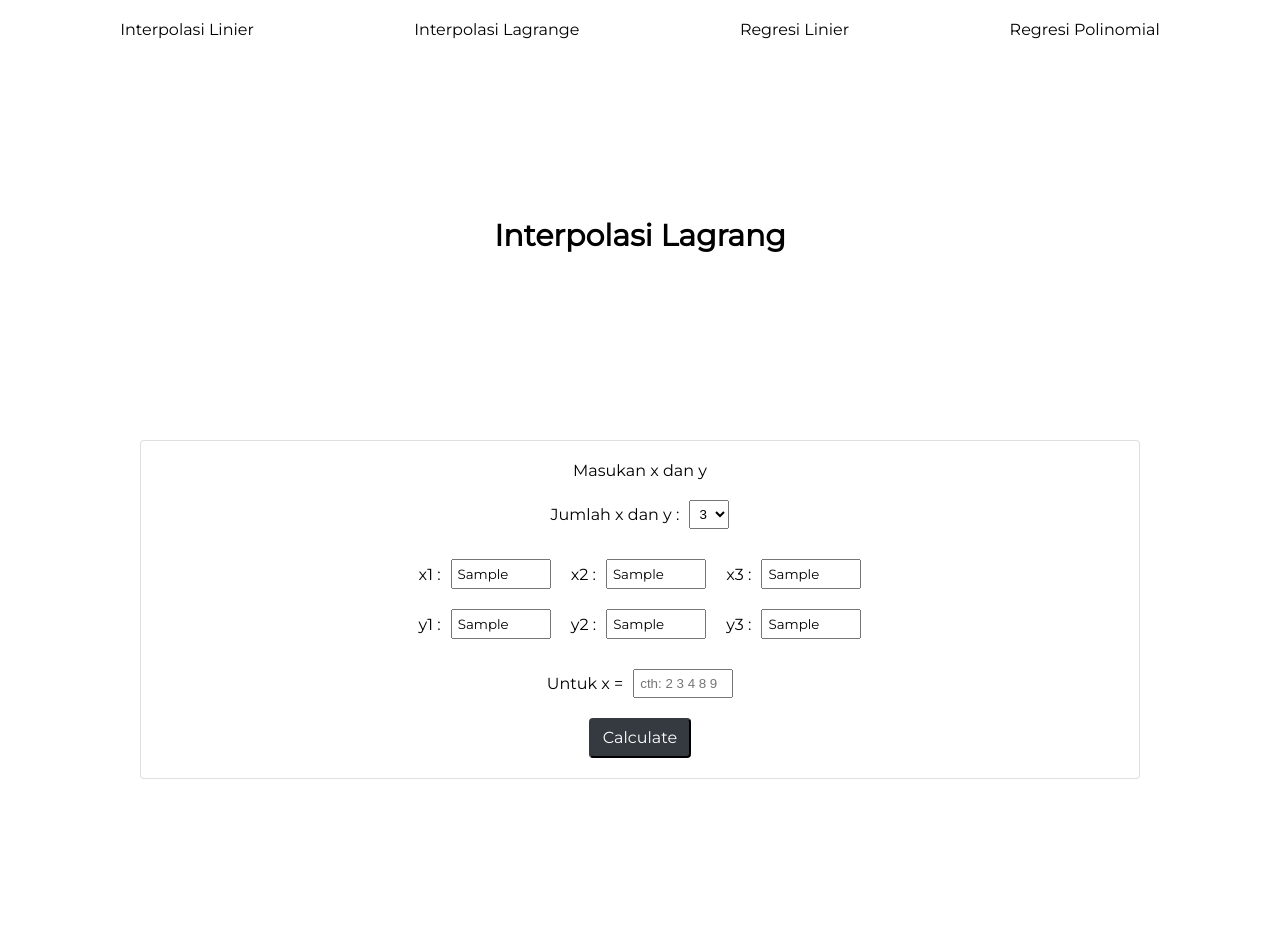
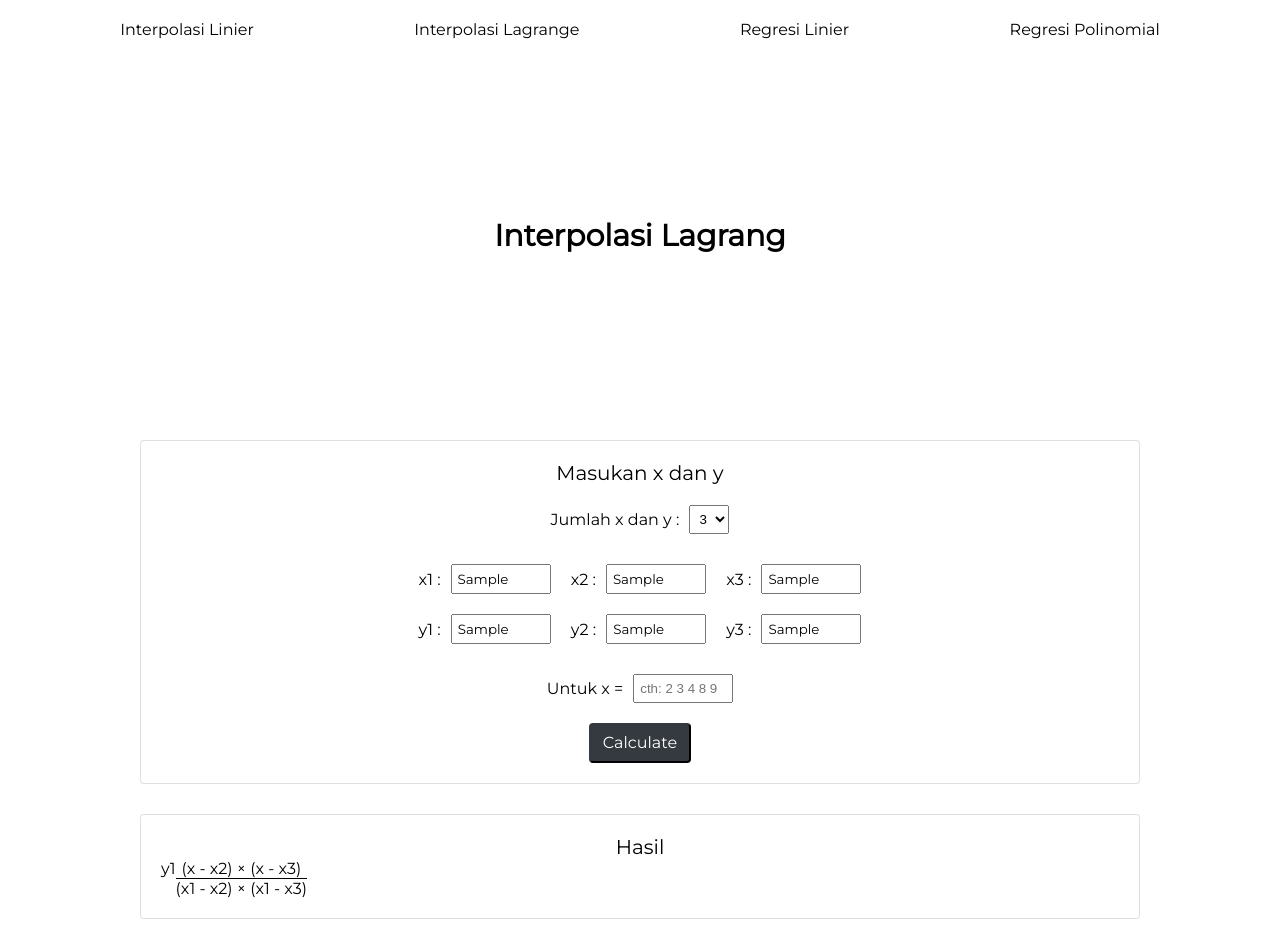
Before and after one commit to raflyfahrezi/UAS-Metnum, a Next.js app: page /interpolasilagrange in a window 1280 px wide. Both pictures are taken after typing "Sample", "Sample", "Sample", "Sample", "Sample", "Sample" into the empty fields and a click on the button "Calculate". Before the commit the page ends 809 px from the top, so only its background shows below. Built offline with nearby package versions, Linux system fonts and the light colour scheme.

Commit message:
process interpolasi lagrang result

```diff
--- a/component/materi/interpolasi-lagrang/interpolasi-lagrang-calculate.js
+++ b/component/materi/interpolasi-lagrang/interpolasi-lagrang-calculate.js
@@ -46,10 +46,8 @@ const InterpolasiLagrangCalculate = (xyparams, xparams) => {
             total += y[i-1] * hitungAtasBawah(x, untuk_X_Ke, i)
         }
 
-        total = (total.toExponential(3)).toString()
-        total = total.substr(0, total.length - 3)
+        total = (total.toFixed(3)).toString()
         return total
-        // console.log(total)
     }
 }
 
--- /dev/null
+++ b/component/materi/interpolasi-lagrang/interpolasi-lagrang-per-y.js
@@ -0,0 +1,31 @@
+const InterpolasiLagrangPerY = props => {
+    return (
+        <div className="satu">
+            <p className="montserrat">y1</p>
+            <div>
+                <div className="second">
+                    <p className="montserrat">(x - x2) &times; (x - x3)</p>
+                </div>
+                <div>
+                    <p className="montserrat">(x1 - x2) &times; (x1 - x3)</p>
+                </div>
+            </div>
+            <style jsx>
+                {
+                    `
+                        .satu {
+                            width: max-content;
+                            display: flex;
+                        }
+
+                        .second {
+                            border-bottom: 1px solid black;
+                        }
+                    `
+                }
+            </style>
+        </div>
+    )
+}
+
+export default InterpolasiLagrangPerY
--- /dev/null
+++ b/component/materi/interpolasi-lagrang/interpolasi-lagrang-step.js
@@ -0,0 +1,22 @@
+import React, { useEffect } from 'react'
+
+import InterpolasiLagrangPerY from './interpolasi-lagrang-per-y'
+
+const InterpolasiLagrangStep = props => {
+    const xy = props.xy
+    const forX = props.forX
+    const result = props.result
+
+
+    // useEffect(() => {
+
+    // }, [])
+
+    return(
+        <div>
+            <InterpolasiLagrangPerY xy={ xy } forx={ forX } result={ result } />
+        </div>
+    )
+}
+
+export default InterpolasiLagrangStep
--- a/component/materi/interpolasi-lagrang/interpolasiLagrang.js
+++ b/component/materi/interpolasi-lagrang/interpolasiLagrang.js
@@ -2,31 +2,46 @@ import React, { useEffect, useState } from 'react'
 
 import InputXY from '../inputXY/inputXY'
 import InterpolasiLagrangCalculate from './interpolasi-lagrang-calculate'
+import InterpolasiLagrangStep from './interpolasi-lagrang-step'
 
 const InterpolasiLagrang = () => {
     const [xNeeded, setXNeeded] = useState([1, 2, 3])
     const [xy, setXY] = useState([])
+    const [forX, setForX] = useState([])
+    const [result, setResult] = useState([])
 
     useEffect(() => {
-        InterpolasiLagrangCalculate(xy, 2)
+        const resultTemp = []
+
+        for (let i = 0; i < forX.length; i++) {
+            resultTemp.push(InterpolasiLagrangCalculate(xy, forX[i]))
+        }
+
+        setResult(resultTemp)
     }, [xy])
 
     const calculate = () => {
         let xytemp = []
+
+        let temp2 = document.getElementById("inputX").value
+        temp2 = temp2.split(" ")
 
         for (let i = 1; i <= xNeeded.length; i++) {
             xytemp.push(document.getElementById("x" + i).value)
             xytemp.push(document.getElementById("y" + i).value)
         }
 
+        setForX(temp2)
         setXY(xytemp)
     }
 
     const updateX = event => {
         const temp = []
+
         for (let i = 1; i <= event.target.value; i++) {
             temp.push(i)
         }
+
         setXNeeded(temp)
     }
 
@@ -58,6 +73,18 @@ const InterpolasiLagrang = () => {
                     <div className="card__button">
                         <button type="button" className="button-dark montserrat" id="calculate" onClick={ calculate }>Calculate</button>
                     </div>
+                </div>
+            </div>
+            <div className="card">
+                <div className="card__content">
+                    <p className="title montserrat">Hasil</p>
+                    { result.length < 1 ? (
+                        <div>
+
+                        </div>
+                    ) : (
+                        <InterpolasiLagrangStep xy={ xy } forx={ forX } result={ result }/>
+                    )}
                 </div>
             </div>
             <style jsx>
@@ -105,6 +132,10 @@ const InterpolasiLagrang = () => {
                             margin-left: 10px;
                             padding: 5px;
                         }
+
+                        .title {
+                            font-size: 20px;
+                        }
                     `
                 }
             </style>
```
